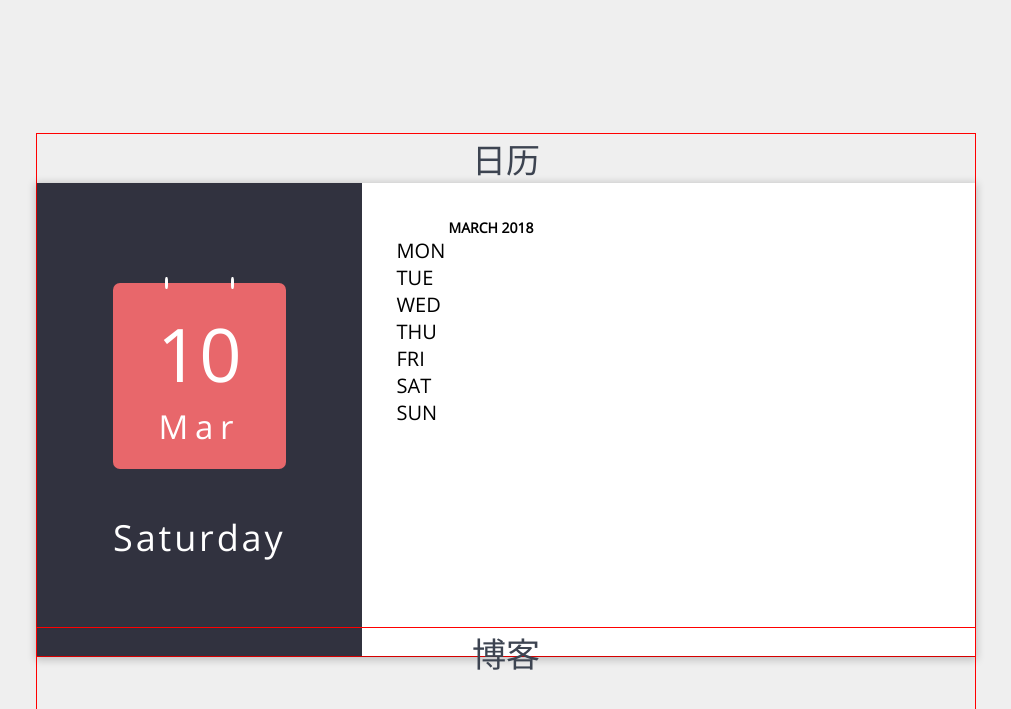
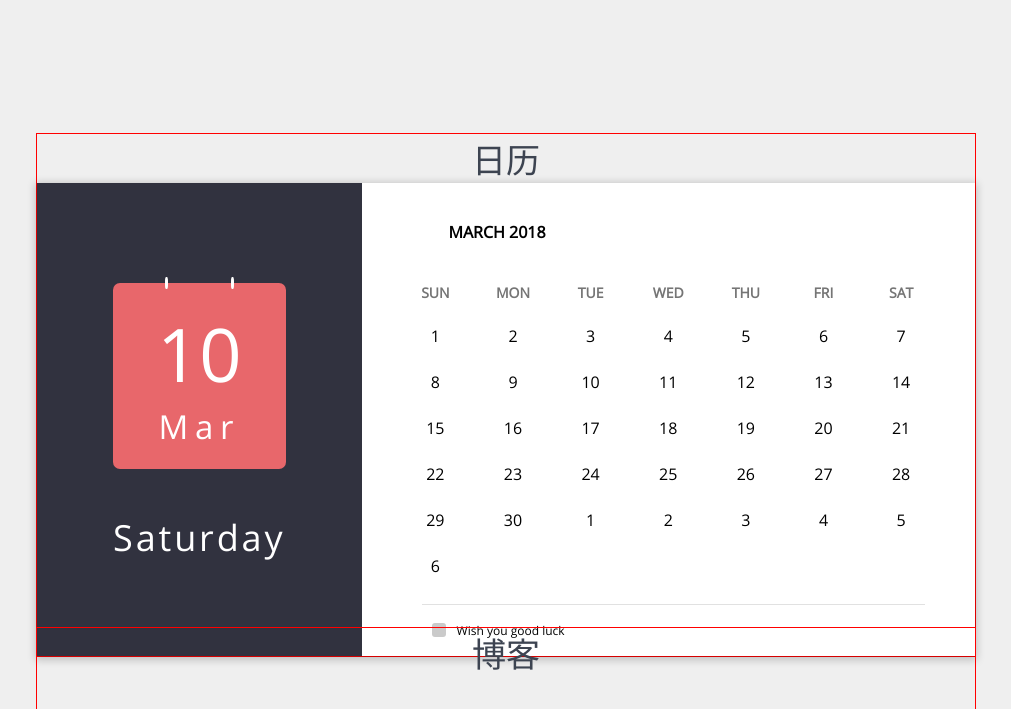
Before and after one commit to keyuTech/resume, a plain HTML site: page index.html in a window 1280 px wide. Shown: the part 1999-2708 px from the top of the page, without its empty margins (134-1145 px from the left). Drawn offline with Linux system fonts and the light colour scheme; a script that the page names is missing; files whose address does not match are found by name.

Commit message:
添加日历部分html和css

```diff
--- a/css/style.css
+++ b/css/style.css
@@ -501,15 +501,18 @@ main .calendar .todayWeek {
   margin: 0 76px;
 }
 main .calendar .allDatesSide {
+  width: 100%;
   padding: 35px;
+  position: relative;
 }
 main .calendar .allDatesSide .monthAndYear {
   display: flex;
   align-items: center;
+  margin-bottom: 25px;
 }
 main .calendar .allDatesSide .monthAndYear p {
   margin: 0 36px;
-  font-size: 14px;
+  font-size: 16px;
   font-weight: 600;
 }
 main .calendar .allDatesSide .icon {
@@ -518,7 +521,46 @@ main .calendar .allDatesSide .icon {
   height: 16px;
   cursor: pointer;
 }
-
+main .calendar .weeksList li {
+  font-size: 14px;
+  color: #757575;
+  font-weight: 700;
+  text-transform: uppercase;
+  padding: 13px 5px;
+}
+main .calendar .bodyList ul li {
+  width: calc(100% / 7);
+  text-align: center;
+  vertical-align: middle;
+  float: left;
+}
+main .calendar .days.bodyList li {
+  height: 46px;
+  font-size: 16px;
+  font-weight: 400;
+  padding: 10px 0;
+}
+main .calendar .allDatesSide .wishYou {
+  border-top: 1px solid #e1e1e1;
+  font-size: 12px;
+  line-height: 1.25;
+  padding: 18px 0 18px 35px;
+  position: absolute;
+  bottom: 0;
+  width: 82%;
+  margin: 0 25px;
+}
+main .calendar .allDatesSide .wishYou::before {
+  display: block;
+  content: '';
+  width: 14px;
+  height: 14px;
+  position: absolute;
+  left: 10px;
+  top: 18px;
+  background-color: #cacaca;
+  border-radius: 3px;
+}
 
 
 
--- a/index.html
+++ b/index.html
@@ -270,28 +270,71 @@
         </div>
         <div class="allDatesSide">
           <div class="monthAndYear">
+            <a href="" id="prev">
               <svg class="icon" aria-hidden="true">
                 <use xlink:href="#icon-prev"></use>
               </svg>
+            </a>
             <p>MARCH 2018</p>
+            <a href="" id="next">
               <svg class="icon" aria-hidden="true">
                 <use xlink:href="#icon-next"></use>
               </svg>
+            </a>
           </div>
-          <div class="weeksList">
+          <div class="weeksList bodyList clearfix">
             <ul>
+              <li>SUN</li>
               <li>MON</li>
               <li>TUE</li>
               <li>WED</li>
               <li>THU</li>
               <li>FRI</li>
               <li>SAT</li>
-              <li>SUN</li>
             </ul>
           </div>
-          <div class="days">
+          <div class="days bodyList clearfix">
             <ul class="daysList">
+              <li>1</li>
+              <li>2</li>
+              <li>3</li>
+              <li>4</li>
+              <li>5</li>
+              <li>6</li>
+              <li>7</li>
+              <li>8</li>
+              <li>9</li>
+              <li>10</li>
+              <li>11</li>
+              <li>12</li>
+              <li>13</li>
+              <li>14</li>
+              <li>15</li>
+              <li>16</li>
+              <li>17</li>
+              <li>18</li>
+              <li>19</li>
+              <li>20</li>
+              <li>21</li>
+              <li>22</li>
+              <li>23</li>
+              <li>24</li>
+              <li>25</li>
+              <li>26</li>
+              <li>27</li>
+              <li>28</li>
+              <li>29</li>
+              <li>30</li>
+              <li>1</li>
+              <li>2</li>
+              <li>3</li>
+              <li>4</li>
+              <li>5</li>
+              <li>6</li>
             </ul>
+          </div>
+          <div class="wishYou">
+            Wish you good luck
           </div>
         </div>
 
@@ -326,7 +369,7 @@
       </a>
     </div>
   </footer>
-  <script src="//at.alicdn.com/t/font_541452_35hr6g14d706bt9.js"></script>
+  <script src="//at.alicdn.com/t/font_541452_x7qdq5ziff450zfr.js"></script>
   <script src="./script.js"></script>
   <script src="./swiper-4.1.6.min.js"></script>
 
```
Lines whose indentation alone changed are shown as unchanged.
